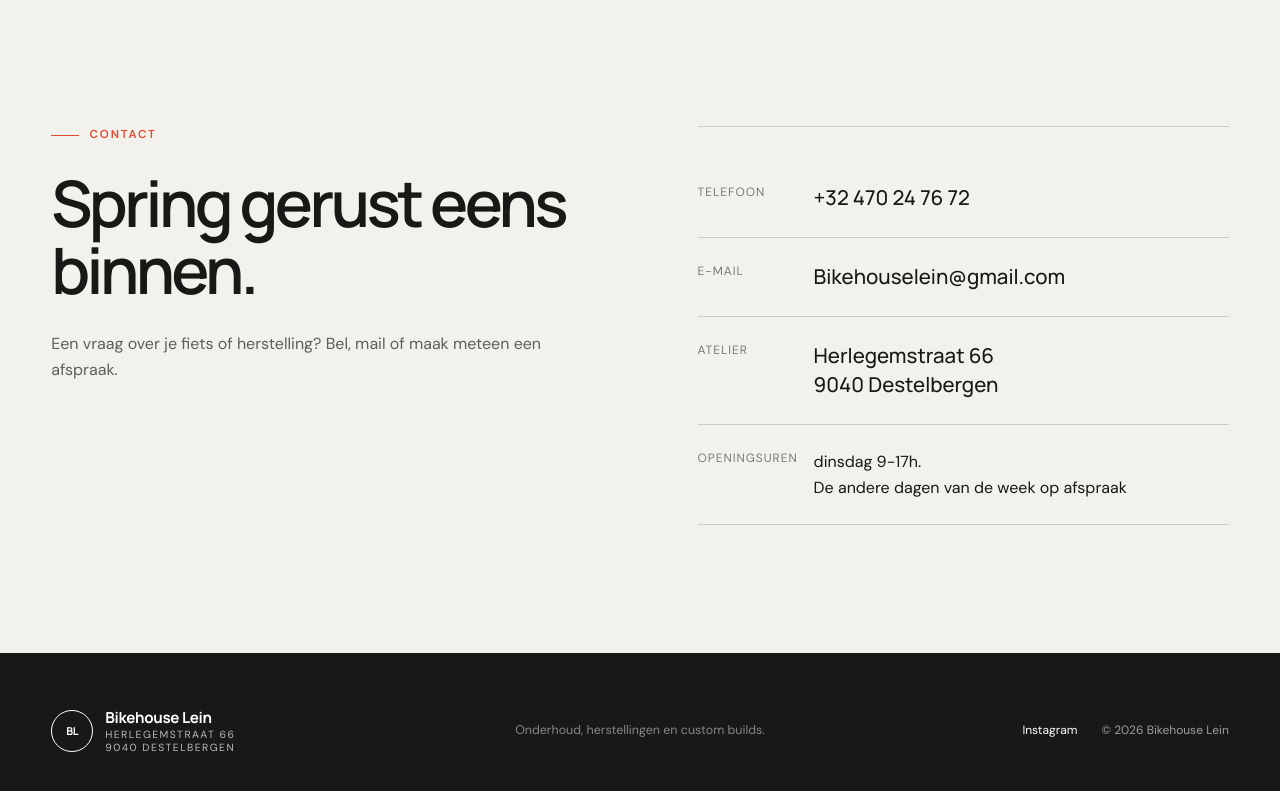
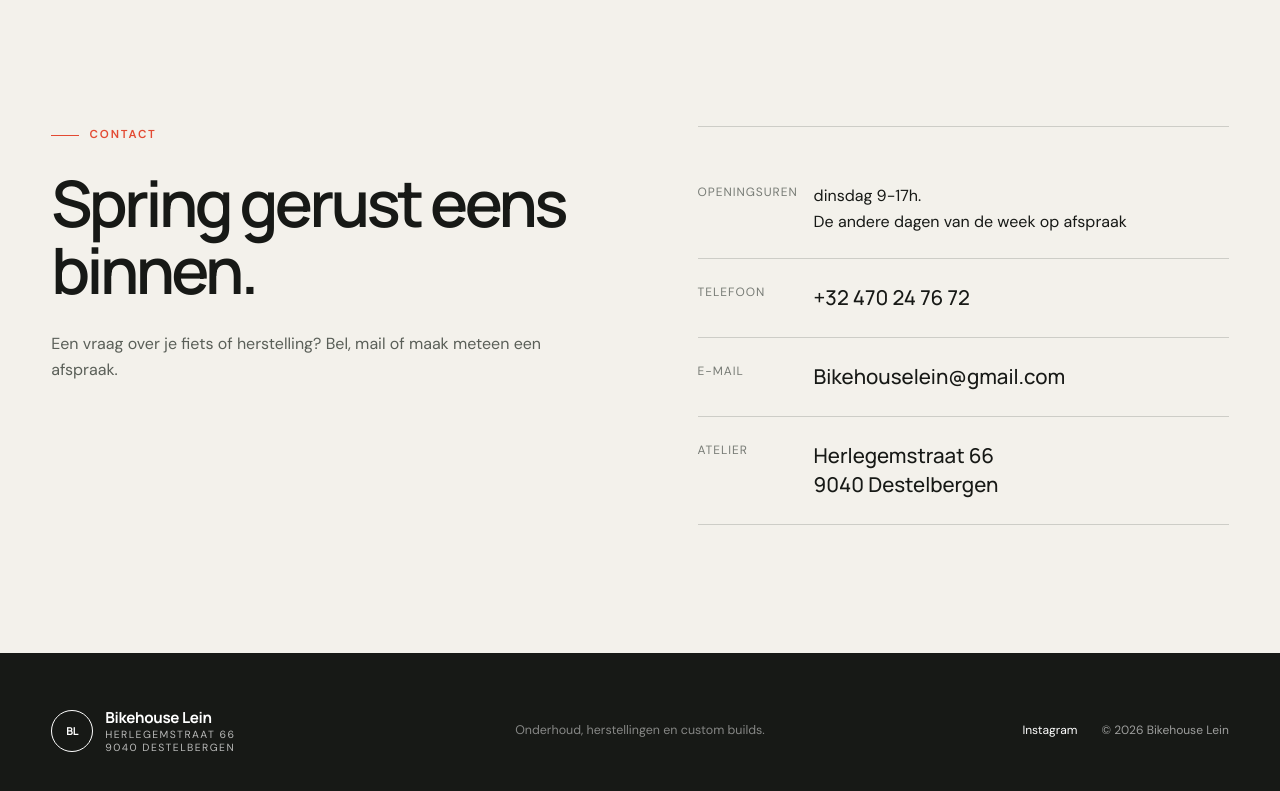
Before and after one commit to simonbwone101/fietsherstel-website, a React (Vite) app: page / in a window 1280 px wide. Shown: the part 5740-6531 px from the top of the page. Built offline with nearby package versions, Linux system fonts and the light colour scheme.

Commit message:
Add opening hours section to contact details

```diff
--- a/src/App.tsx
+++ b/src/App.tsx
@@ -271,6 +271,14 @@ export default function App() {
           </div>
           <div className="contact-details">
             <div className="contact-item">
+              <span>Openingsuren</span>
+              <p>
+                dinsdag 9-17h.
+                <br />
+                De andere dagen van de week op afspraak
+              </p>
+            </div>
+            <div className="contact-item">
               <span>Telefoon</span>
               <a href="tel:+32470247672">+32 470 24 76 72</a>
             </div>
@@ -291,14 +299,6 @@ export default function App() {
                 <br />
                 9040 Destelbergen
               </a>
-            </div>
-            <div className="contact-item">
-              <span>Openingsuren</span>
-              <p>
-                dinsdag 9-17h.
-                <br />
-                De andere dagen van de week op afspraak
-              </p>
             </div>
           </div>
         </section>
```
